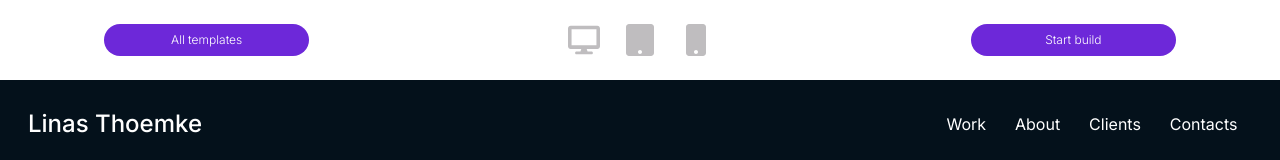
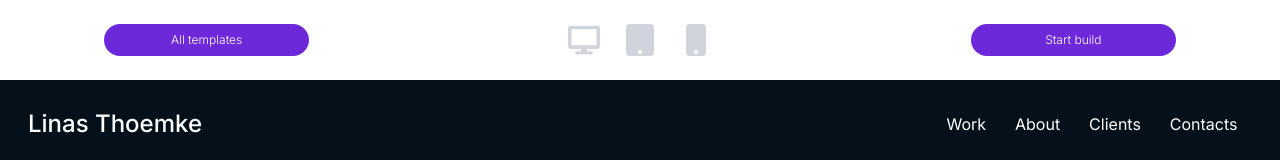
Before and after one commit to Grekalimbus/Linas-Fashion, a Next.js app: page / in a window 1280 px wide. Shown: the top 160 px of the page. Built offline with nearby package versions, Linux system fonts and the light colour scheme.

Commit message:
added not much styles for icons

```diff
--- a/app/components/Header.jsx
+++ b/app/components/Header.jsx
@@ -12,9 +12,18 @@ export const Header = () => {
       </Link>
 
       <div className="flex justify-center space-x-6 m-auto">
-        <FaDesktop className="cursor-pointer" color="#bfbdbf" size={32} />
-        <FaTablet className="cursor-pointer" color="#bfbdbf" size={32} />
-        <FaMobile className="cursor-pointer" color="#bfbdbf" size={32} />
+        <FaDesktop
+          className="cursor-pointer text-gray-300 hover:text-gray-600 transition-all"
+          size={32}
+        />
+        <FaTablet
+          className="cursor-pointer text-gray-300 hover:text-gray-600 transition-all"
+          size={32}
+        />
+        <FaMobile
+          className="cursor-pointer text-gray-300 hover:text-gray-600 transition-all"
+          size={32}
+        />
       </div>
 
       <Link
```
